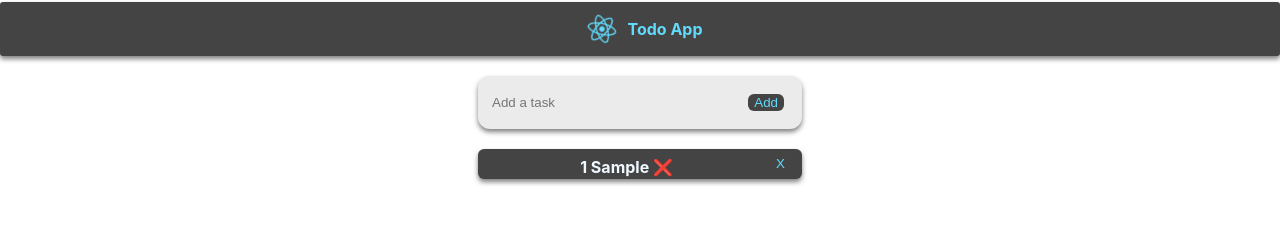
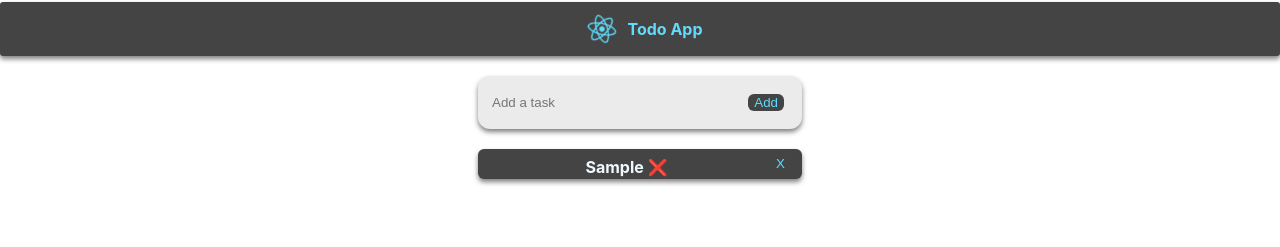
Before and after one commit to Abdelkouddous/tut-react-js-todoapp-codestoic, a React (Create React App) app: page / in a window 1280 px wide. Both pictures are taken after typing "Sample" into the empty fields and a click on the button "Add". Shown: the top 247 px of the page. Built offline with nearby package versions, Linux system fonts and the light colour scheme.

Commit message:
v1.0.1 - Empty tasks no longer allowed - Fixed a bug where the same tasks with same name gets deleted together

```diff
--- a/src/Components/Form.jsx
+++ b/src/Components/Form.jsx
@@ -12,6 +12,10 @@ export default function Form({ todos, setTodos }) {
   //
   function handleSubmit(e) {
     e.preventDefault();
+    if (todo.name.trim() === "") {
+      alert("Sorry but no empty tasks allowed!");
+      return;
+    } // Prevent adding empty tasks// Prevent adding empty tasks
     //add new task to the list
     //alert("Task added: ", todo);
     //clear input field
--- a/src/Components/TodoItem.jsx
+++ b/src/Components/TodoItem.jsx
@@ -40,7 +40,8 @@ export default function TodoItem({ id, item, done, todos, setTodos }) {
             handleClick(id);
           }}
         >
-          {id} {item} {done === true ? "✅" : "❌"}
+          {/* {id} */}
+          {item} {"  "} {done === true ? "   ✅" : "   ❌"}
         </span>
         <span>
           <button className="deleteButton" onClick={() => handleDelete(id)}>
```
